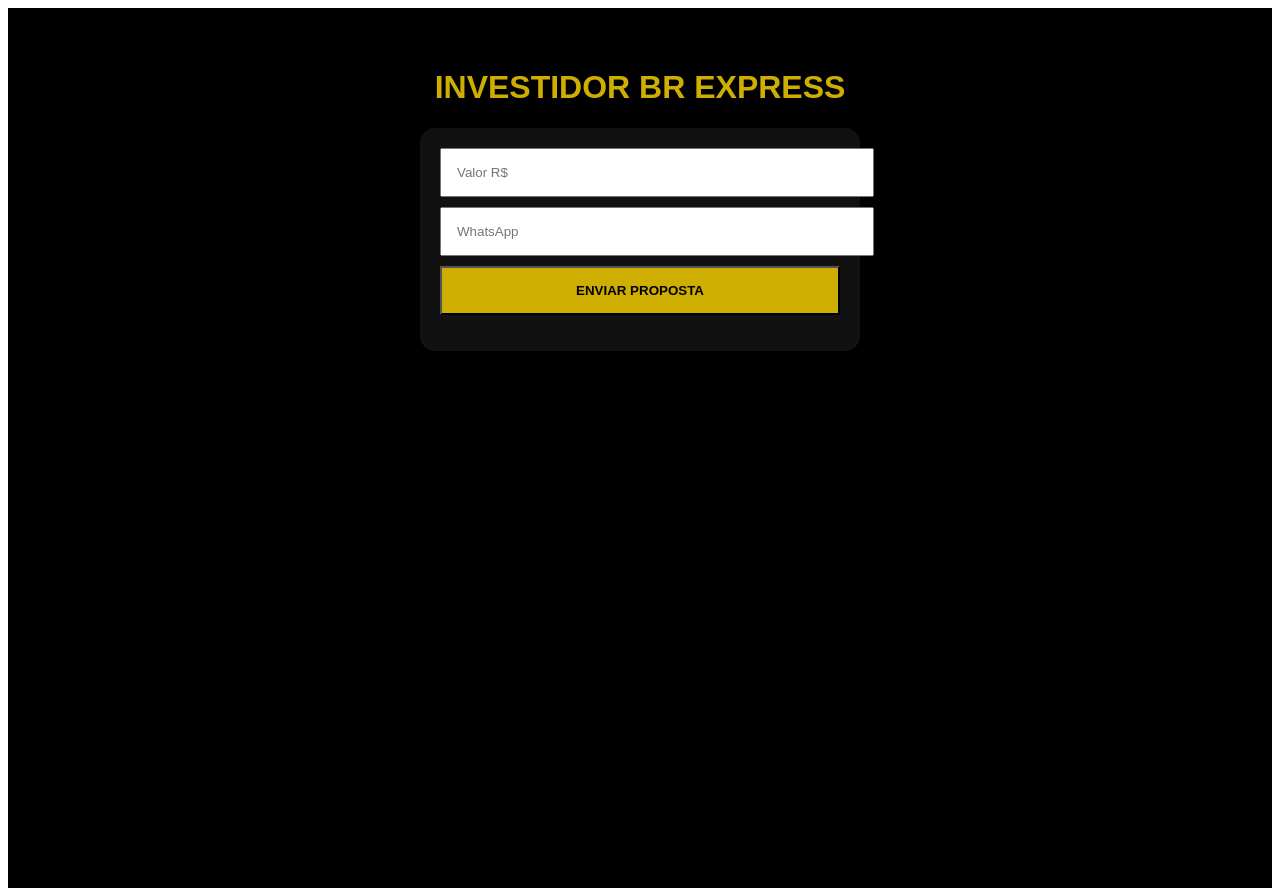
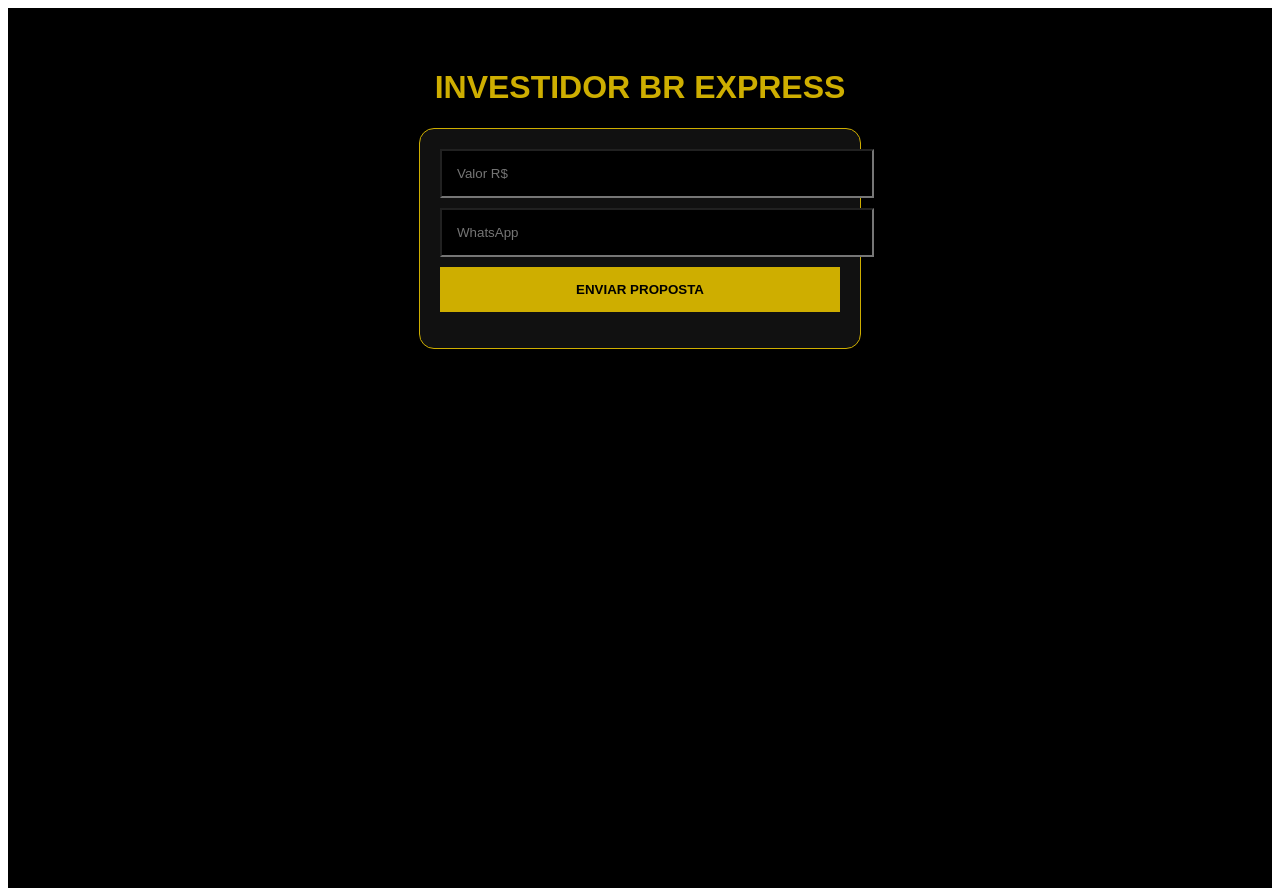
Before and after one commit to brempeedimento-byte/br-delivery-express, a Next.js app: page /investidor in a window 1280 px wide. Built offline with nearby package versions, Linux system fonts and the light colour scheme.

Commit message:
FIX: Hard reset to English folder names (app and lib)

```diff
--- a/app/investidor/page.tsx
+++ b/app/investidor/page.tsx
@@ -20,11 +20,11 @@ export default function Investidor() {
   return (
     <div style={{ background: '#000', color: '#fff', minHeight: '100vh', padding: '40px', fontFamily: 'sans-serif' }}>
       <h1 style={{ color: '#ceae00', textAlign: 'center' }}>INVESTIDOR BR EXPRESS</h1>
-      <div style={{ maxWidth: '400px', margin: '0 auto', background: '#111', padding: '20px', borderRadius: '15px' }}>
-        <input placeholder="Valor R$" value={valor} onChange={e => setValor(e.target.value)} style={{ width: '100%', padding: '15px', marginBottom: '10px' }} />
-        <input placeholder="WhatsApp" value={whats} onChange={e => setWhats(e.target.value)} style={{ width: '100%', padding: '15px', marginBottom: '10px' }} />
-        <button onClick={enviar} style={{ width: '100%', padding: '15px', background: '#ceae00', fontWeight: 'bold' }}>ENVIAR PROPOSTA</button>
-        <p style={{ textAlign: 'center', color: '#ceae00' }}>{status}</p>
+      <div style={{ maxWidth: '400px', margin: '0 auto', background: '#111', padding: '20px', borderRadius: '15px', border: '1px solid #ceae00' }}>
+        <input placeholder="Valor R$" value={valor} onChange={e => setValor(e.target.value)} style={{ width: '100%', padding: '15px', marginBottom: '10px', background: '#000', color: '#fff' }} />
+        <input placeholder="WhatsApp" value={whats} onChange={e => setWhats(e.target.value)} style={{ width: '100%', padding: '15px', marginBottom: '10px', background: '#000', color: '#fff' }} />
+        <button onClick={enviar} style={{ width: '100%', padding: '15px', background: '#ceae00', color: '#000', fontWeight: 'bold', border: 'none', cursor: 'pointer' }}>ENVIAR PROPOSTA</button>
+        <p style={{ textAlign: 'center', color: '#ceae00', marginTop: '15px' }}>{status}</p>
       </div>
     </div>
   );
```
